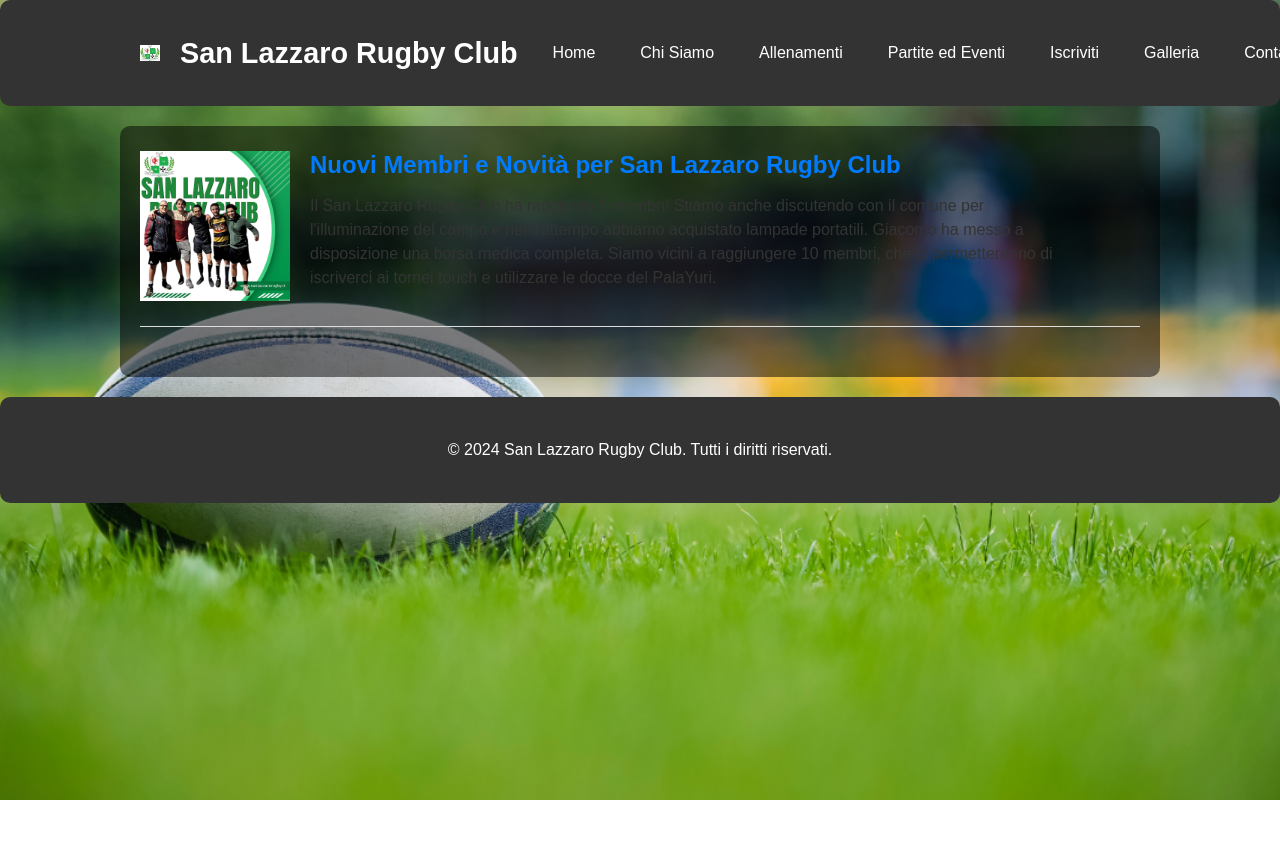
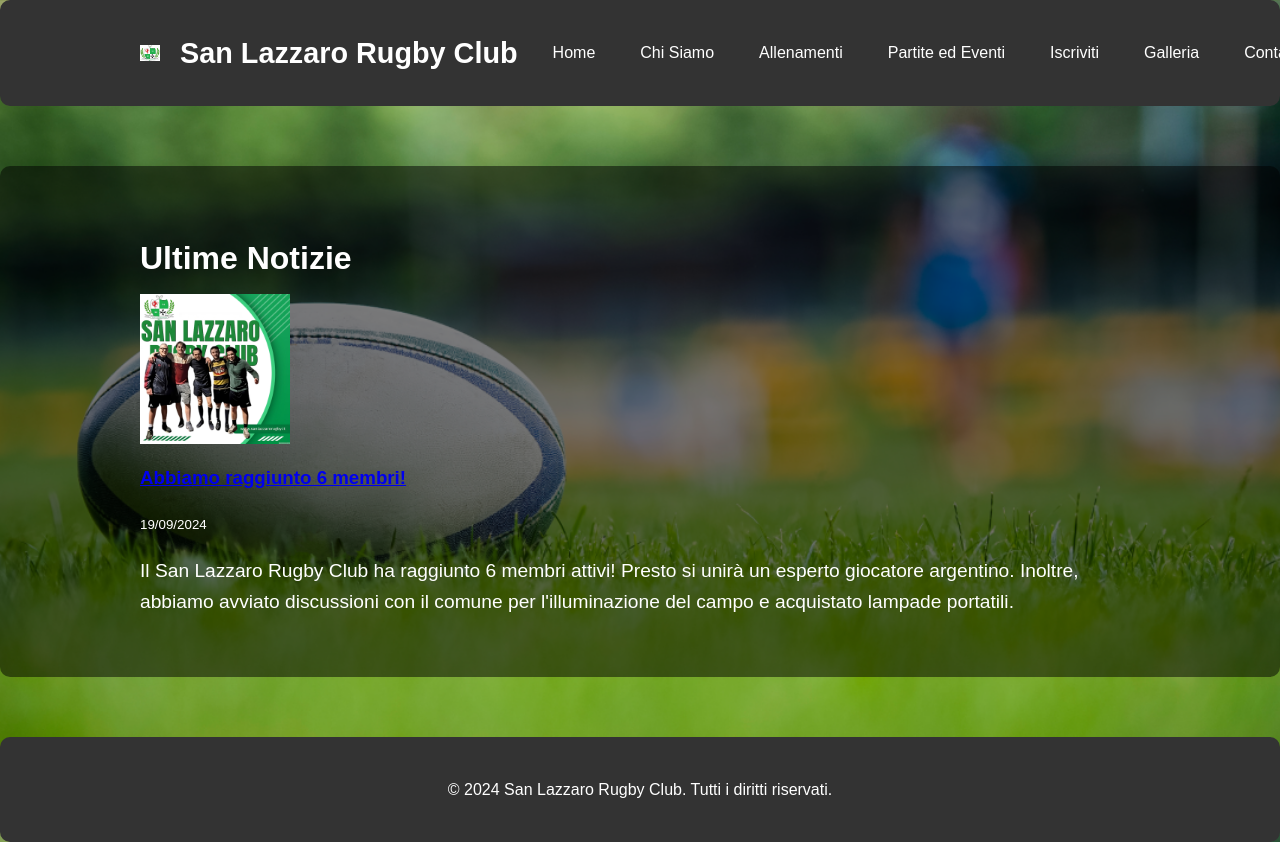
Before and after one commit to RugbySanLazzaro/San-Lazzaro-Rugby-Club, a plain HTML site: page blog-notizie.html in a window 1280 px wide. Shown: the top 842 px of the page. Before the commit the page ends 800 px from the top, so only its background shows below. Drawn offline with Linux system fonts and the light colour scheme.

Commit message:
Update blog-notizie.html

```diff
--- a/blog-notizie.html
+++ b/blog-notizie.html
@@ -3,10 +3,9 @@
 <head>
     <meta charset="UTF-8">
     <meta name="viewport" content="width=device-width, initial-scale=1.0">
-    <meta name="description" content="Blog e notizie dal San Lazzaro Rugby Club">
+    <meta name="description" content="Notizie e aggiornamenti dal San Lazzaro Rugby Club. Scopri le ultime novità sul nostro club.">
     <title>Blog & Notizie - San Lazzaro Rugby Club</title>
     <link rel="stylesheet" href="styles.css">
-    <link rel="icon" href="favicon.ico" type="image/x-icon">
 </head>
 <body class="blog-page">
     <header>
@@ -24,23 +23,28 @@
                     <li><a href="iscriviti.html">Iscriviti</a></li>
                     <li><a href="galleria.html">Galleria</a></li>
                     <li><a href="contatti.html">Contatti</a></li>
-                    <li><a href="blog-notizie.html" class="active">Blog & Notizie</a></li>
+                    <li><a href="blog-notizie.html">Blog & Notizie</a></li>
                 </ul>
             </nav>
         </div>
     </header>
 
     <main>
-        <section id="blog" class="container">
-            <article class="blog-post">
-                <a href="articolo1.html">
-                    <img src="IMG-20240913-WA0038.jpg" alt="Rugby San Lazzaro - Nuovi membri" class="blog-thumbnail">
-                </a>
-                <div class="blog-content">
-                    <h2><a href="articolo1.html">Nuovi Membri e Novità per San Lazzaro Rugby Club</a></h2>
-                    <p>Il San Lazzaro Rugby Club ha raggiunto 6 membri! Stiamo anche discutendo con il comune per l'illuminazione del campo e nel frattempo abbiamo acquistato lampade portatili. Giacomo ha messo a disposizione una borsa medica completa. Siamo vicini a raggiungere 10 membri, che ci permetteranno di iscriverci ai tornei touch e utilizzare le docce del PalaYuri.</p>
-                </div>
-            </article>
+        <section id="blog-previews">
+            <div class="container">
+                <h2>Ultime Notizie</h2>
+
+                <article class="blog-preview">
+                    <a href="blog-articolo-6-membri.html">
+                        <img src="IMG-20240913-WA0038.jpg" alt="San Lazzaro Rugby Club" class="blog-thumbnail">
+                    </a>
+                    <div class="blog-info">
+                        <h3><a href="blog-articolo-6-membri.html">Abbiamo raggiunto 6 membri!</a></h3>
+                        <small>19/09/2024</small>
+                        <p>Il San Lazzaro Rugby Club ha raggiunto 6 membri attivi! Presto si unirà un esperto giocatore argentino. Inoltre, abbiamo avviato discussioni con il comune per l'illuminazione del campo e acquistato lampade portatili.</p>
+                    </div>
+                </article>
+            </div>
         </section>
     </main>
 
@@ -49,7 +53,5 @@
             <p>&copy; 2024 San Lazzaro Rugby Club. Tutti i diritti riservati.</p>
         </div>
     </footer>
-
-    <script src="script.js"></script>
 </body>
 </html>
```
